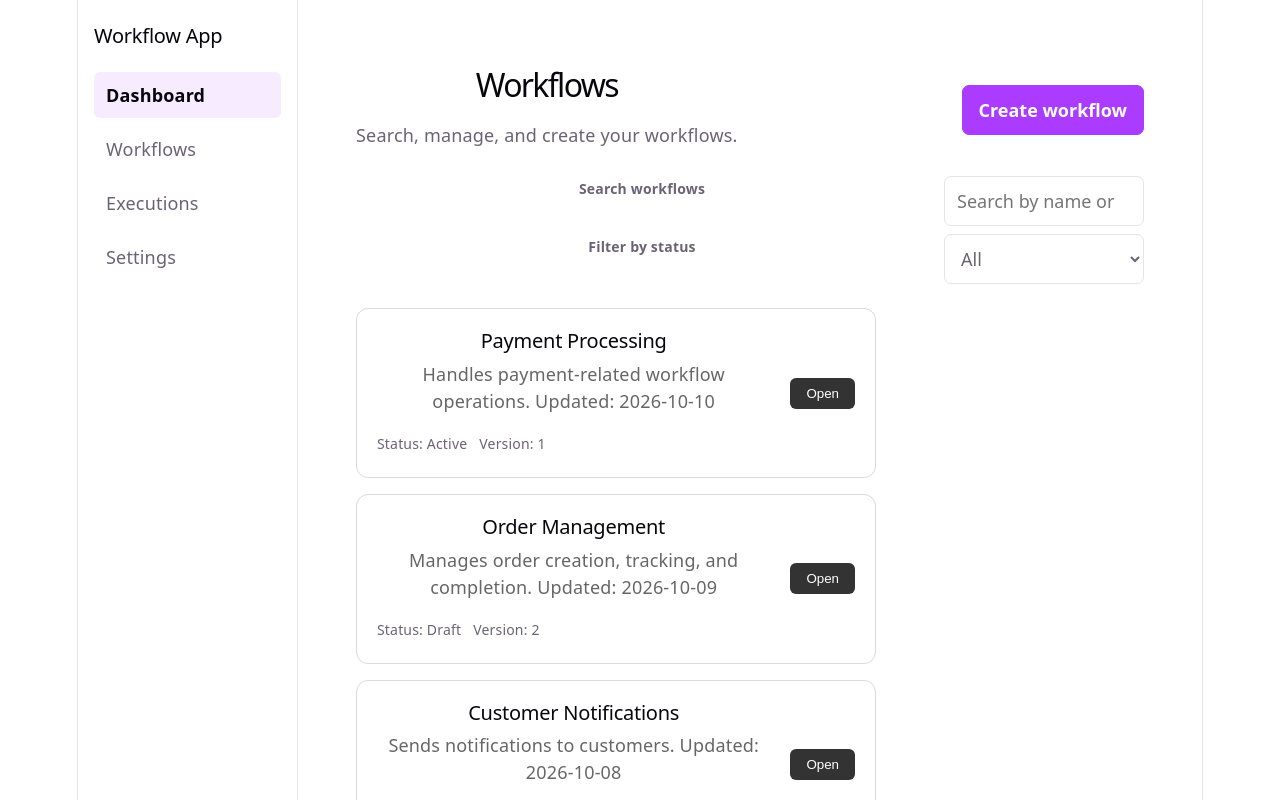
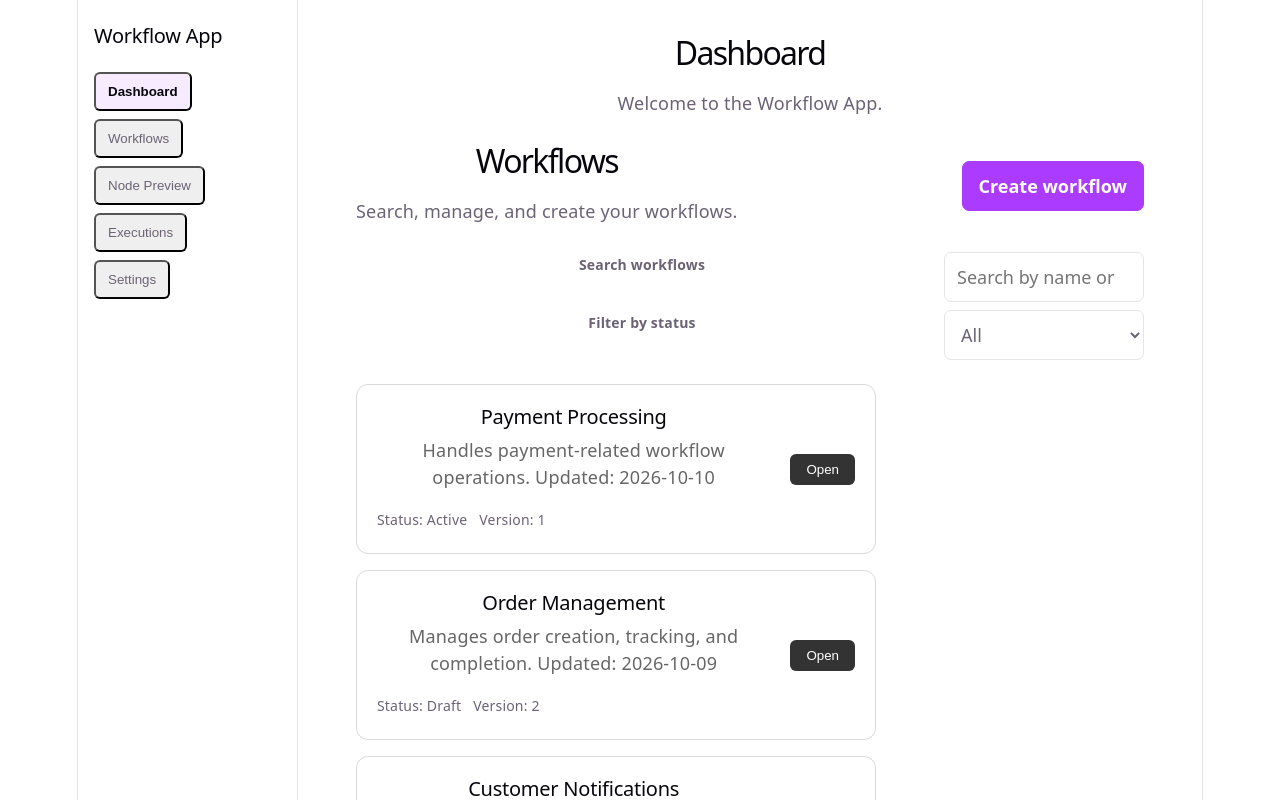
Before and after one commit to SLBytes15/workflow-orchestration-engine, a React (Vite) app in the folder frontend/: page / in a window 1280 px wide. Shown: the top 800 px of the page. Built offline with nearby package versions, Linux system fonts and the light colour scheme.

Commit message:
feat: add sidebar page navigation

```diff
--- a/frontend/src/App.tsx
+++ b/frontend/src/App.tsx
@@ -1,15 +1,74 @@
+
+import { useState } from 'react'
 import WorkflowsPage from './pages/WorkflowsPage'
 import Sidebar from './components/layout/Sidebar'
 import NodePreview from './components/workflow/nodes/NodePreview'
 import './App.css'
 
+type Page =
+  | 'Dashboard'
+  | 'Workflows'
+  | 'Node Preview'
+  | 'Executions'
+  | 'Settings'
+
 function App() {
+  const [activePage, setActivePage] = useState<Page>('Dashboard')
+
   return (
     <div className="app-layout">
-      <Sidebar />
+      <Sidebar
+        activePage={activePage}
+        onNavigate={(page) => setActivePage(page as Page)}
+      />
+
       <main className="app">
-        <WorkflowsPage />
-        <NodePreview />
+        {activePage === 'Dashboard' && (
+          <>
+            <h1>Dashboard</h1>
+            <p>Welcome to the Workflow App.</p>
+            <WorkflowsPage />
+          </>
+        )}
+
+        {activePage === 'Workflows' && <WorkflowsPage />}
+
+        {activePage === 'Node Preview' && (
+          <>
+            <h1>Node Preview</h1>
+            <NodePreview />
+          </>
+        )}
+
+        {activePage === 'Executions' && (
+          <section>
+            <h1>Executions</h1>
+            <p>Track and monitor your workflow runs.</p>
+
+            <div className="workflow-card">
+              <h3>Execution History</h3>
+              <p>No executions available yet.</p>
+            </div>
+          </section>
+        )}
+
+        {activePage === 'Settings' && (
+          <section>
+            <h1>Settings</h1>
+            <p>Manage your workflow application preferences.</p>
+
+            <div className="workflow-card">
+              <h3>General Settings</h3>
+              <p>Application: Workflow App</p>
+              <p>Environment: Development</p>
+            </div>
+
+            <div className="workflow-card">
+              <h3>Notifications</h3>
+              <p>Notification preferences are not available yet.</p>
+            </div>
+          </section>
+        )}
       </main>
     </div>
   )
--- a/frontend/src/components/layout/Sidebar.tsx
+++ b/frontend/src/components/layout/Sidebar.tsx
@@ -1,31 +1,40 @@
+
 import './Sidebar.css'
 
 const menuItems = [
   'Dashboard',
   'Workflows',
+  'Node Preview',
   'Executions',
   'Settings',
 ]
 
-function Sidebar() {
+type SidebarProps = {
+  activePage: string
+  onNavigate: (page: string) => void
+}
+
+function Sidebar({ activePage, onNavigate }: SidebarProps) {
   return (
     <aside className="sidebar" aria-label="Main navigation">
       <h2 className="sidebar-title">Workflow App</h2>
 
-      <nav>
+      <nav aria-label="Main menu">
         <ul className="sidebar-menu">
           {menuItems.map((item) => (
             <li key={item}>
-              <a
-                href="#"
+              <button
+                type="button"
                 className={`sidebar-link ${
-                  item === 'Dashboard' ? 'active' : ''
+                  item === activePage ? 'active' : ''
                 }`}
-                aria-current={item === 'Dashboard' ? 'page' : undefined}
-                onClick={(event) => event.preventDefault()}
+                aria-current={
+                  item === activePage ? 'page' : undefined
+                }
+                onClick={() => onNavigate(item)}
               >
                 {item}
-              </a>
+              </button>
             </li>
           ))}
         </ul>
```
